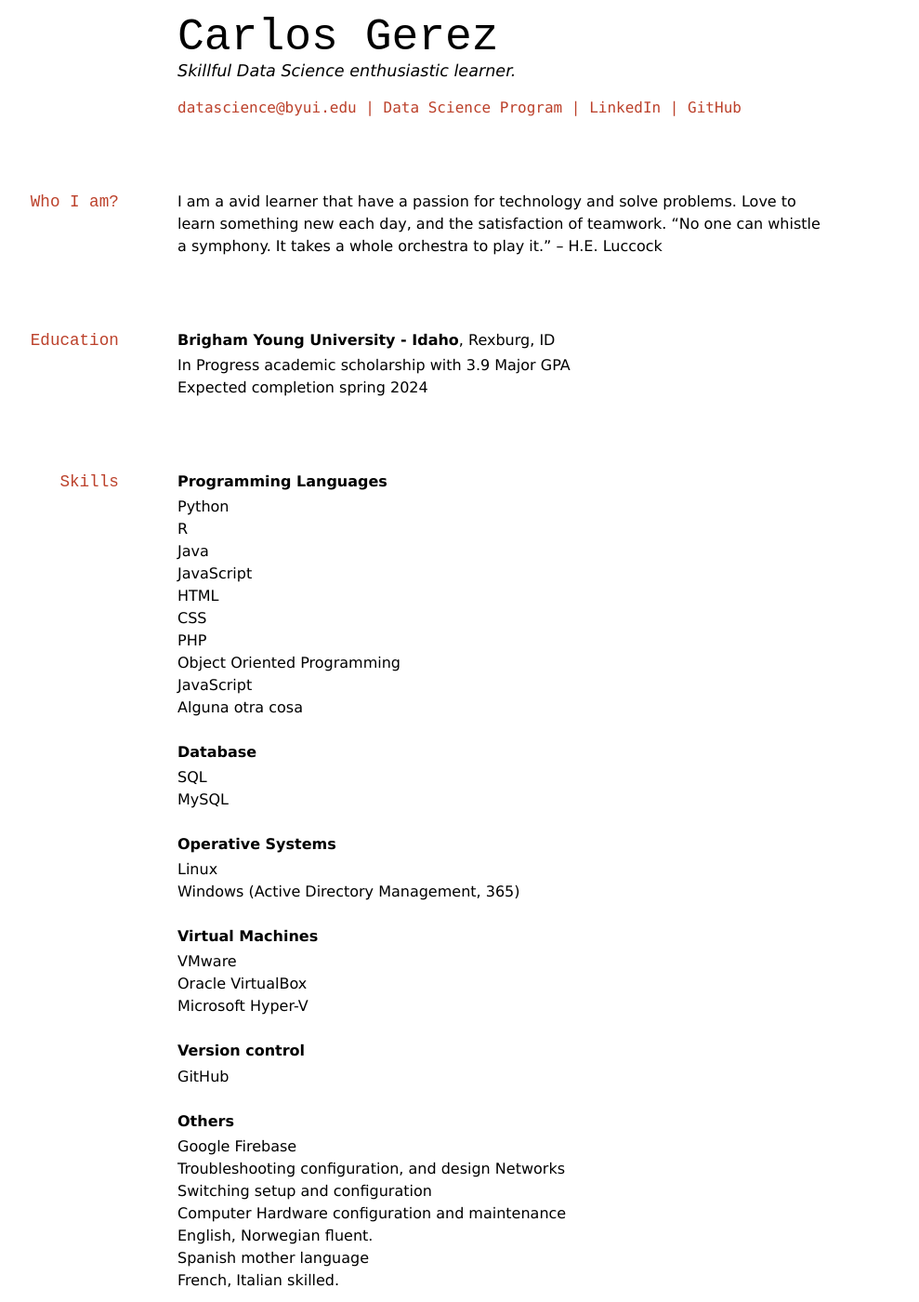
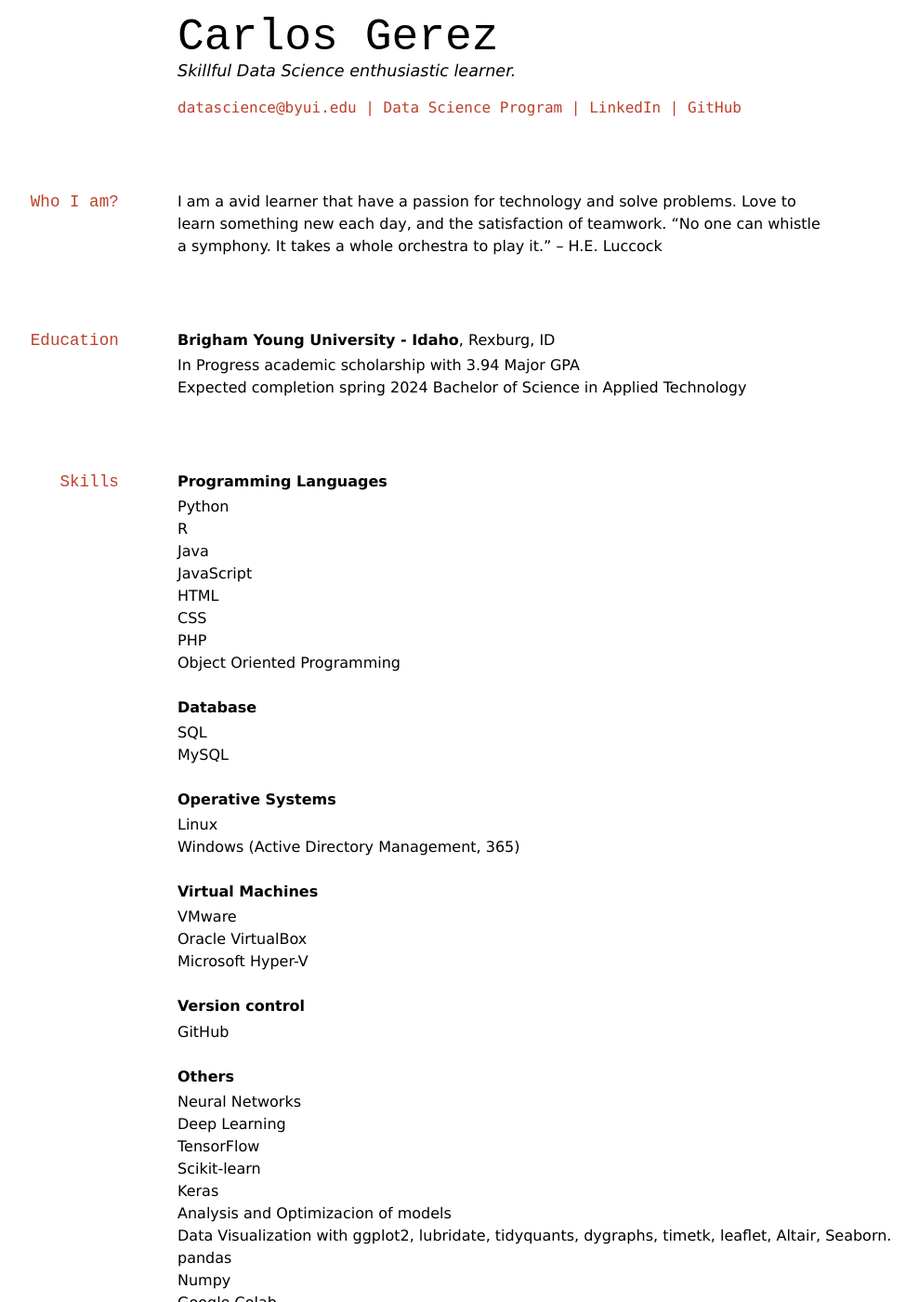
Before and after one commit to carlosdgerez/Gerez-Resume, a Jekyll site: the page built from docs/index.md, in a window 1280 px wide and 1400 px high. Shown: the whole window at 93% size, without its empty margins (141-1130 px from the left). Built offline with Jekyll 4.4.1, drawn with Linux system fonts in a browser that asks for light colours; some of the changed text lies outside the part shown.

Commit message:
More actualizations

```diff
--- a/docs/index.md
+++ b/docs/index.md
@@ -22,8 +22,8 @@ Love to learn something new each day, and the satisfaction of teamwork.
 
 __Brigham Young University - Idaho__, Rexburg, ID
 
-- In Progress academic scholarship with 3.9 Major GPA
-- Expected completion spring 2024
+- In Progress academic scholarship with 3.94 Major GPA
+- Expected completion spring 2024 Bachelor of Science in Applied Technology
 
 
 
@@ -38,8 +38,8 @@ __Programming Languages__
 - CSS
 - PHP
 - Object Oriented Programming
-- JavaScript
-- Alguna otra cosa
+
+
 
 __Database__
 - SQL
@@ -62,11 +62,26 @@ __Version control__
 
 __Others__
 
+- Neural Networks
+- Deep Learning
+- TensorFlow
+- Scikit-learn
+- Keras
+- Analysis and Optimizacion of models
+- Data Visualization with ggplot2, lubridate,
+  tidyquants, dygraphs, timetk, leaflet, Altair, Seaborn.
+- pandas
+- Numpy
+- Google Colab
 - Google Firebase
 - Troubleshooting configuration, and design Networks
 - Switching setup and configuration
 - Computer Hardware configuration and maintenance
-- English, Norwegian fluent.
+
+__Languages__
+
+- English fluent
+- Norwegian fluent
 - Spanish mother language
 - French, Italian skilled.
 
```
Also changed, not shown: other parts of docs/index.md (+5 -4 lines).
